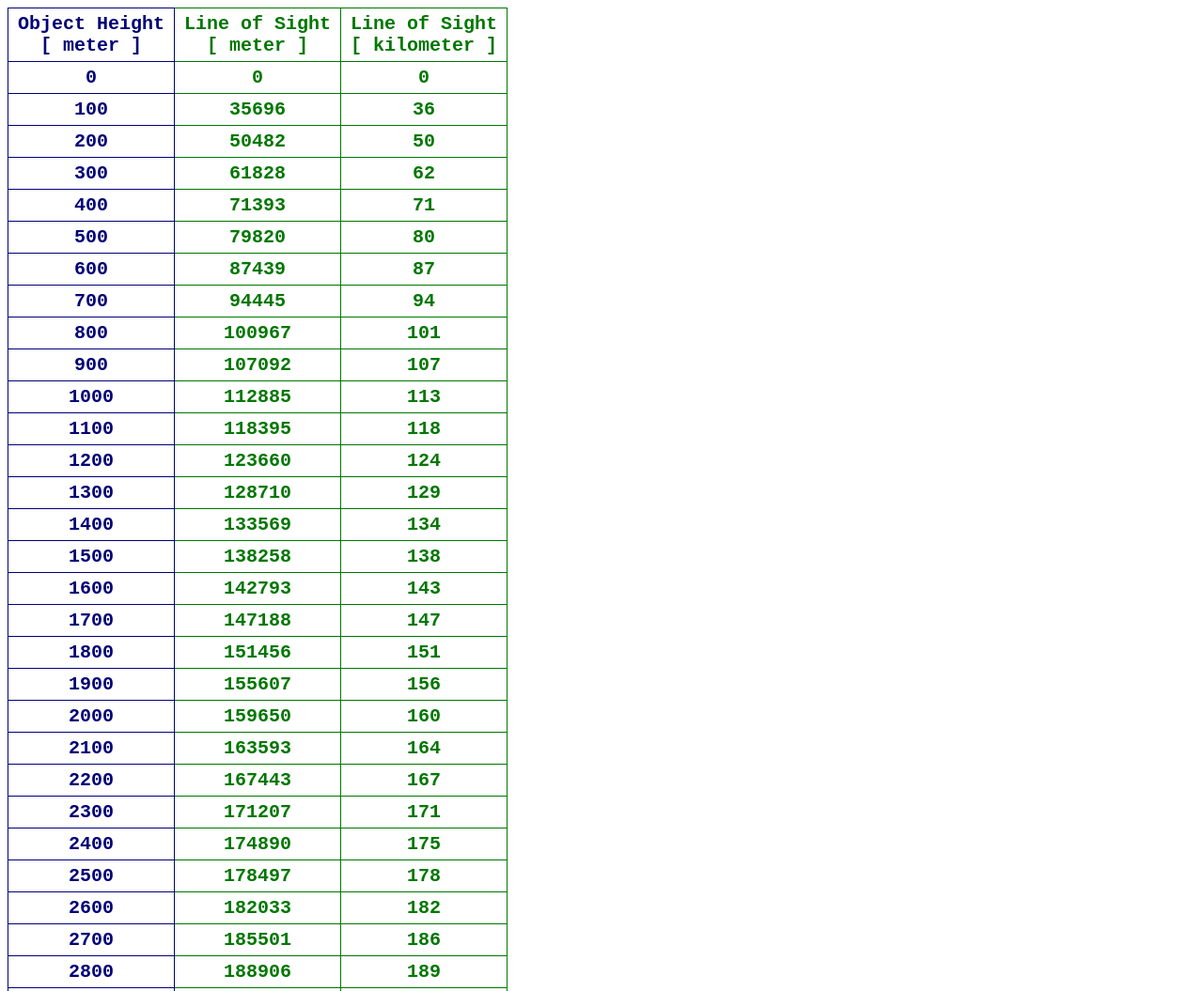
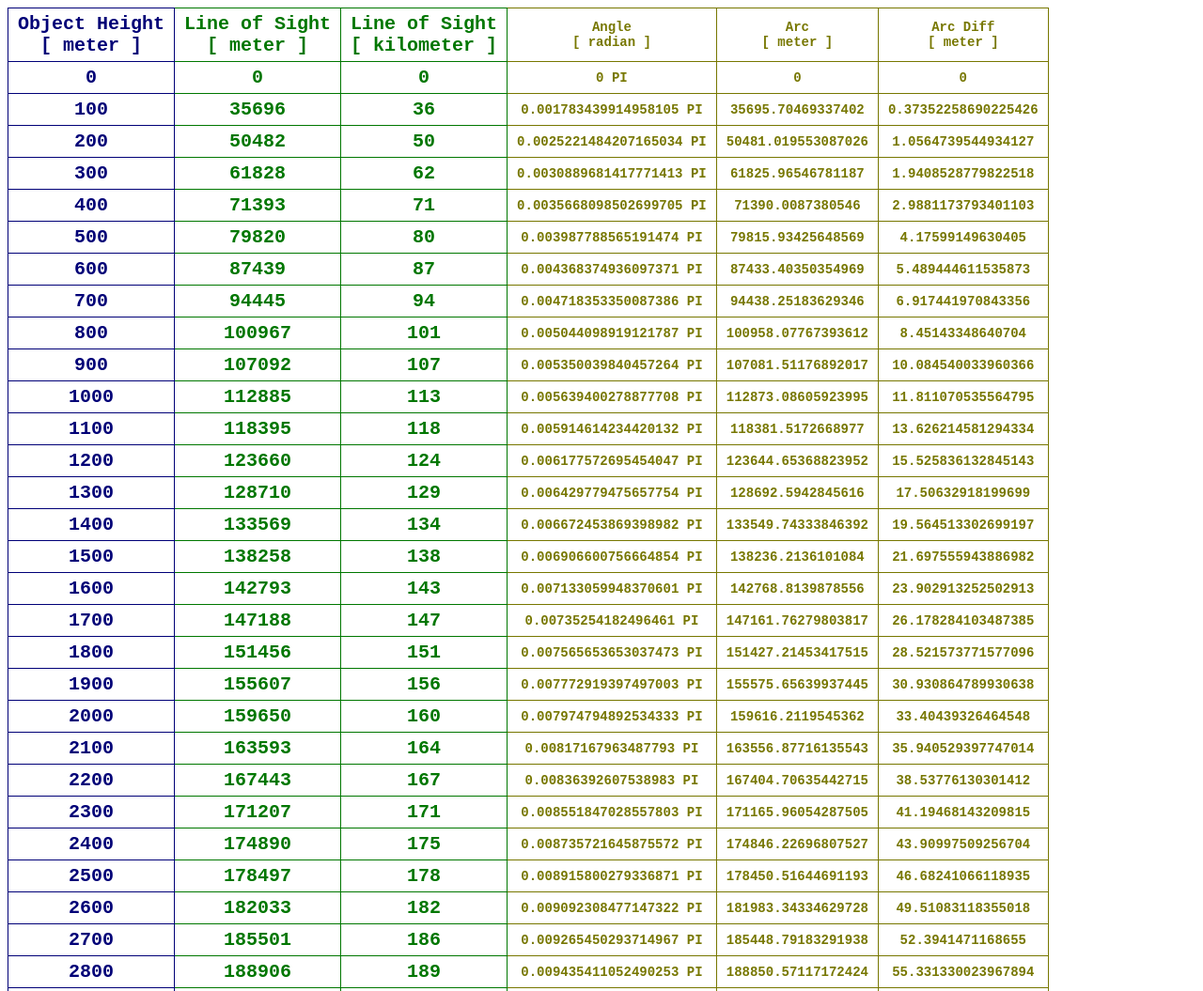
Before and after one commit to hyperbotauthor/lineofsight, a website: page index.html in a window 1280 px wide. Shown: the top 1055 px of the page at 94% size. Drawn offline with nearby package versions, Linux system fonts and the light colour scheme.

Commit message:
Calculate angle and arc

```diff
--- a/index.html
+++ b/index.html
@@ -20,6 +20,10 @@
   .los {
     color: #070;
   }
+  .rad {
+    color: #770;
+    font-size: 14px;
+  }
 </style>
 
 <div id="app">
@@ -28,11 +32,17 @@
       <td class="height">Object Height<br />[ meter ]</td>
       <td class="los">Line of Sight<br />[ meter ]</td>
       <td class="los">Line of Sight<br />[ kilometer ]</td>
+      <td class="rad">Angle<br />[ radian ]</td>
+      <td class="rad">Arc<br />[ meter ]</td>
+      <td class="rad">Arc Diff<br />[ meter ]</td>
     </tr>
     <tr v-for="item in los">
       <td class="height">{{ item.height }}</td>
       <td class="los">{{ Math.round(item.los) }}</td>
       <td class="los">{{ Math.round(item.los/1000) }}</td>
+      <td class="rad">{{ item.rad }} PI</td>
+      <td class="rad">{{ item.arc }}</td>
+      <td class="rad">{{ item.los - item.arc }}</td>
     </tr>
   </table>
 </div>
@@ -42,7 +52,18 @@
 
   function los(height) {
     const effHeight = EARTH_RADIUS + height;
+
     return Math.sqrt(effHeight * effHeight - EARTH_RADIUS * EARTH_RADIUS);
+  }
+
+  function rad(height) {
+    const tan = los(height) / EARTH_RADIUS;
+
+    return Math.atan(tan);
+  }
+
+  function arc(height) {
+    return rad(height) * EARTH_RADIUS;
   }
 
   var app = new Vue({
@@ -50,7 +71,12 @@
     data: {
       los: Array(90)
         .fill(0)
-        .map((_, i) => ({ height: i * 100, los: los(i * 100) })),
+        .map((_, i) => ({
+          height: i * 100,
+          los: los(i * 100),
+          rad: rad(i * 100) / Math.PI,
+          arc: arc(i * 100),
+        })),
     },
   });
 
```
